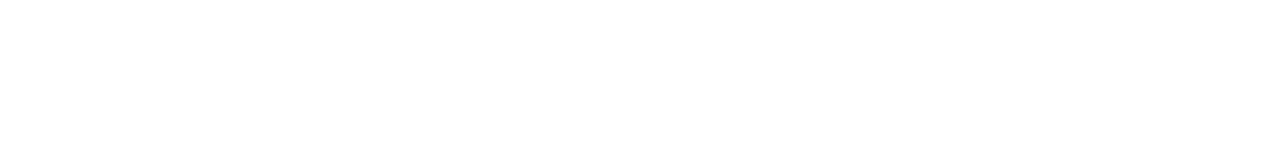
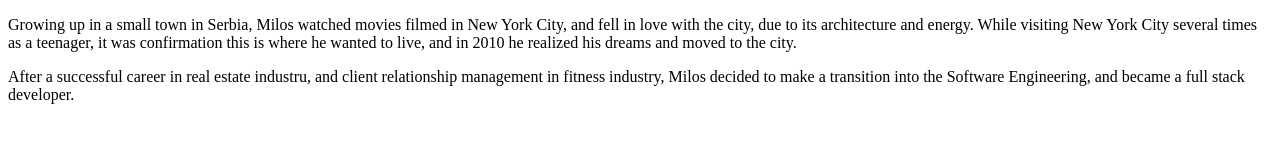
Before and after one commit to milosadnadjevic/milosadnadjevic.github.io, a plain HTML site: page pages/aboutme.html in a window 1280 px wide. Drawn offline with Linux system fonts and the light colour scheme.

Commit message:
initial commit

```diff
--- /dev/null
+++ b/aboutme.css
@@ -0,0 +1,4 @@
+@import url('https://fonts.googleapis.com/css?family=Poiret+One');
+body {
+    font-family: 'poiret one' , sans-serif;
+}
--- a/pages/aboutme.html
+++ b/pages/aboutme.html
@@ -4,9 +4,21 @@
     <meta charset="UTF-8">
     <meta http-equiv="X-UA-Compatible" content="IE=edge">
     <meta name="viewport" content="width=device-width, initial-scale=1.0">
+    <link rel="strylesheet" href="./aboutme.css">
     <title>About Me</title>
 </head>
 <body>
-
+    <div>
+        <p>Growing up in a small town in Serbia, Milos watched movies filmed
+            in New York City, and fell in love with the city, due to its
+            architecture and energy. While visiting New York City several
+            times as a teenager, it was confirmation this is where he wanted
+            to live, and in 2010 he realized his dreams and moved to the city.
+        </p>
+         <p>
+            After a successful career in real estate industru, and client relationship management in fitness industry,
+            Milos decided to make a transition into the Software Engineering, and became a full stack developer.
+         </p>
+    </div>
 </body>
 </html>
```
